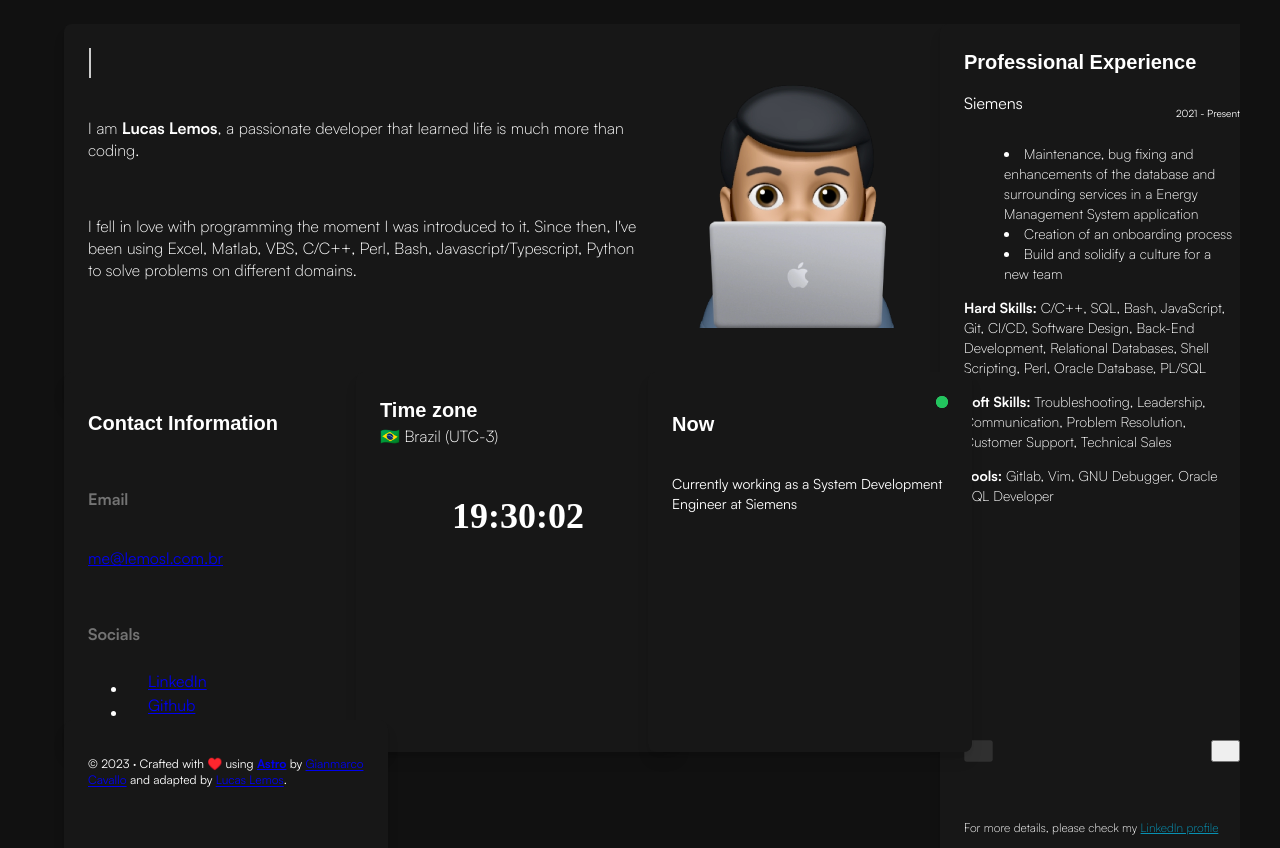
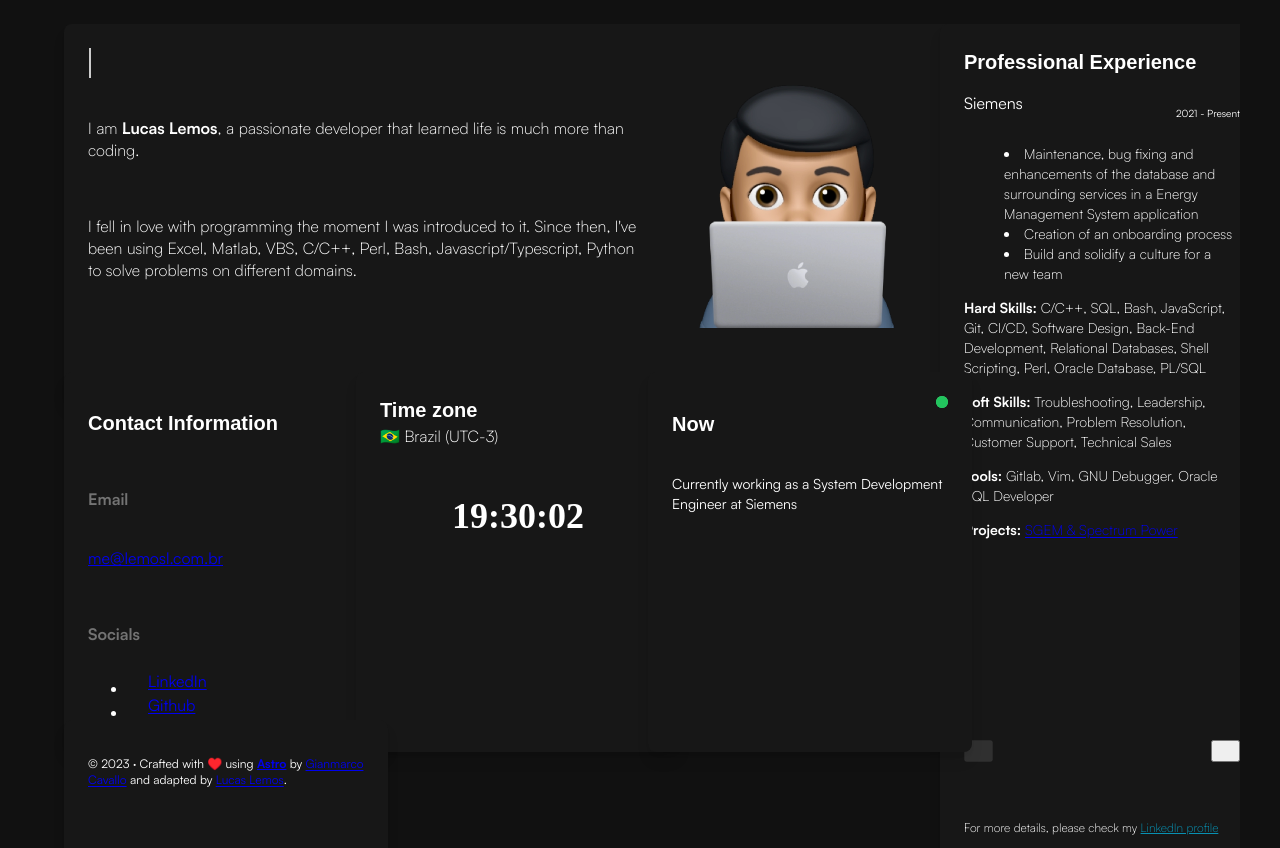
Before and after one commit to LemosLucas/personal-website, an Astro site: page / in a window 1280 px wide. Built offline with nearby package versions, Linux system fonts and the light colour scheme; Astro itself is replaced by a stand-in of ours; some icons are missing; a web font is replaced by a local one.

Commit message:
add option to add projects to the list

```diff
--- a/src/components/AllExperiences/Experience.astro
+++ b/src/components/AllExperiences/Experience.astro
@@ -33,4 +33,15 @@ const { experience } = Astro.props;
       </>
     )
   }
+
+<p class="text-sm font-light mt-3">
+  {
+    experience.projects && (
+      <>
+        <b class="font-bold">Projects:</b> {experience.projects.map(project => (
+          project.url ? <a class="underline underline-offset-2" href={project.url} target="_blank">{project.name}</a> : `${project.name}, `
+        ))}
+      </>
+    )
+  }
 </p>
--- a/src/content/config.ts
+++ b/src/content/config.ts
@@ -10,7 +10,11 @@ const experienceCollection = defineCollection({
     taskList: z.array(z.string()).max(5),
     hardSkills: z.array(z.string()).max(15),
     softSkills: z.array(z.string()).max(15),
-    tools: z.array(z.string()).optional()
+    tools: z.array(z.string()).optional(),
+    projects: z.array(z.object({
+      name: z.string(),
+      url: z.string().optional()
+    })).optional()
   })
 });
 
--- a/src/content/experiences/2018-2020-siemens.json
+++ b/src/content/experiences/2018-2020-siemens.json
@@ -6,5 +6,11 @@
   "taskList": ["Develop a Self Healing solution for the Distribution Grid in a \"one-man band\" team", "Negotiate business requirements with stakeholders (PLM, PM)"],
   "hardSkills": ["JavaScript", "React.js", "Git", "Software Design", "Back-End Development"],
   "softSkills": ["Troubleshooting", "Leadership", "Communication", "Problem Resolution", "Technical Sales"],
-  "tools": ["Gitlab", "VSCode"]
+  "tools": ["Gitlab", "VSCode"],
+  "projects": [
+    {
+      "name": "SOG (Self-Optimizing Grid)",
+      "url": "https://siemens.com/self-optimizing-grid"
+    }
+  ]
 }
--- a/src/content/experiences/2021-2023-siemens.json
+++ b/src/content/experiences/2021-2023-siemens.json
@@ -5,5 +5,11 @@
   "taskList": ["Maintenance, bug fixing and enhancements of the database and surrounding services in a Energy Management System application", "Creation of an onboarding process", "Build and solidify a culture for a new team"],
   "hardSkills": ["C/C++", "SQL", "Bash", "JavaScript", "Git", "CI/CD", "Software Design", "Back-End Development", "Relational Databases", "Shell Scripting", "Perl", "Oracle Database", "PL/SQL"],
   "softSkills": ["Troubleshooting", "Leadership", "Communication", "Problem Resolution", "Customer Support", "Technical Sales"],
-  "tools": ["Gitlab", "Vim", "GNU Debugger", "Oracle SQL Developer"]
+  "tools": ["Gitlab", "Vim", "GNU Debugger", "Oracle SQL Developer"],
+  "projects": [
+    {
+      "name": "SGEM & Spectrum Power",
+      "url": "https://www.siemens.com/global/en/products/energy/grid-software/operation/grid-control/transmission-management.html"
+    }
+  ]
 }
```
